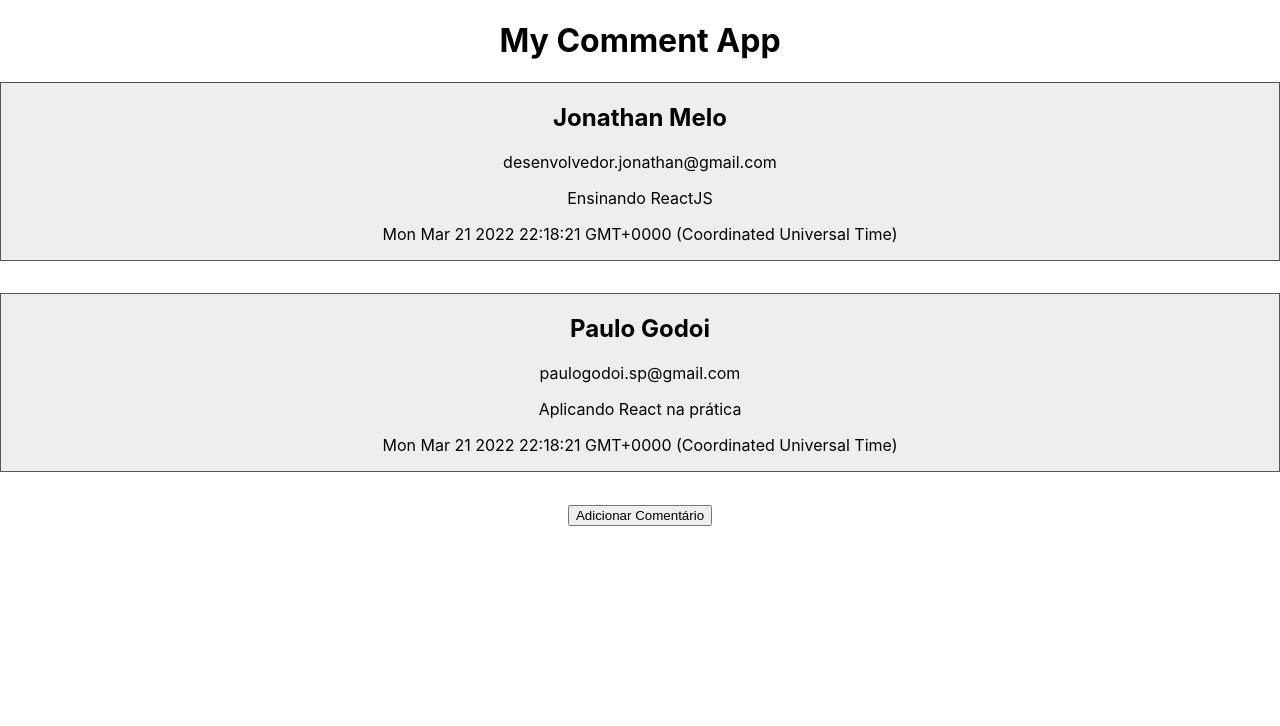
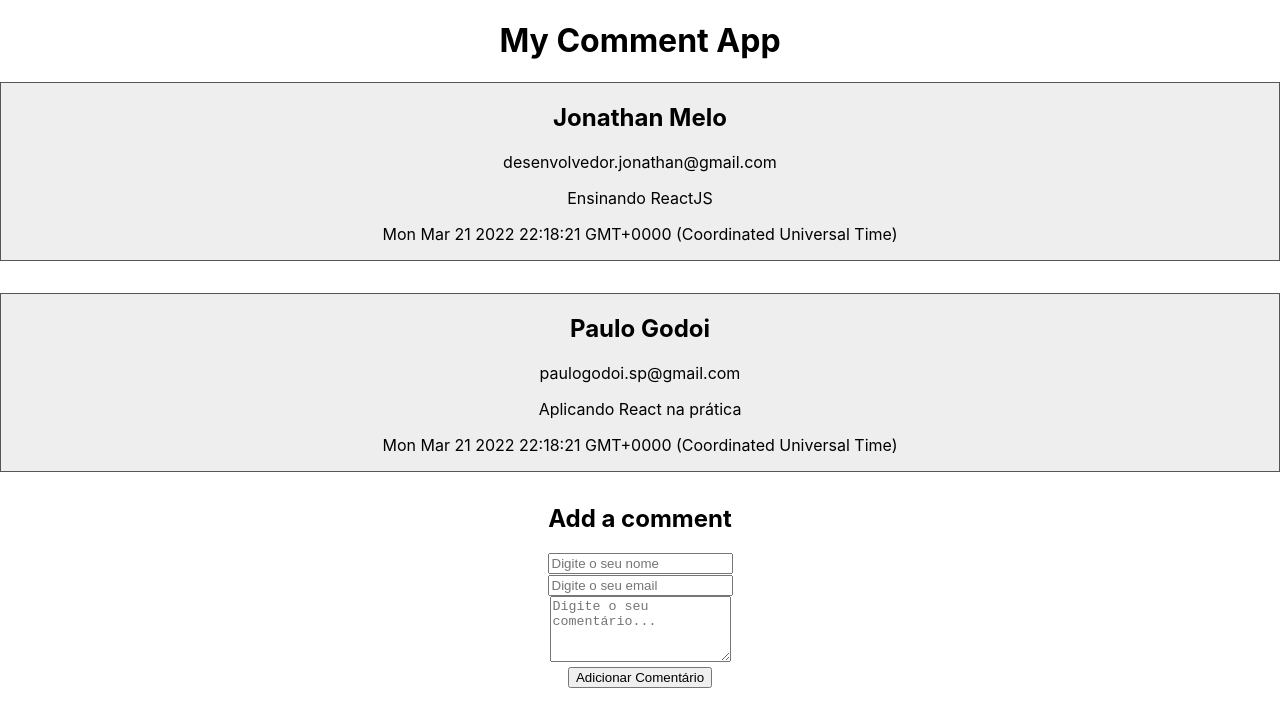
Before and after one commit to paulodegodoi/react-comment-app, a React (Create React App) app: page / in a window 1280 px wide. Shown: the top 726 px of the page. Built offline with nearby package versions, Linux system fonts and the light colour scheme.

Commit message:
Criado state para o formulário

```diff
--- a/src/App.js
+++ b/src/App.js
@@ -18,22 +18,40 @@ class App extends React.Component {
         date: new Date(),
         message: "Aplicando React na prática"
       }
-    ]
+    ],
+    form: {
+      name: '',
+      email: '',
+      message: ''
+    }
   }
 
-  addComment = () => {
-    const newComment = {
-      name: "Felipe Melo",
-      email: "felipe@gmail.com",
-      date: new Date(),
-      message: "Estou gostando do conteúdo!"
-    }
+  addComment = (event) => {
+
+    event.preventDefault()
+
+    const newComment = { ...this.state.form, date: new Date() }
 
     this.setState({
-      comments: [...this.state.comments, newComment]
+      comments: [...this.state.comments, newComment],
+      form: {
+        name: "",
+        email: "",
+        message: ""
+      }
     })
+  }
 
+  onFieldChanged = (event) => {
+
+    const newCommentForm = this.state.form
+    newCommentForm[event.target.name] = event.target.value
+
+    this.setState({
+      form: newCommentForm
+    })
   }
+
 
   render() {
     return (
@@ -50,7 +68,40 @@ class App extends React.Component {
             />
           )
         })}
-        <button onClick={this.addComment}>Adicionar Comentário</button>
+        <form onSubmit={this.addComment}>
+          <h2>Add a comment</h2>
+          <div>
+            <input
+              onChange={this.onFieldChanged}
+              value={this.state.form.name}
+              type="text"
+              name="name"
+              placeholder="Digite o seu nome"
+              required="required"
+            />
+          </div>
+          <div>
+            <input
+              onChange={this.onFieldChanged}
+              value={this.state.form.email}
+              type="email"
+              name="email"
+              placeholder="Digite o seu email"
+              required="required"
+            />
+          </div>
+          <div>
+            <textarea
+              onChange={this.onFieldChanged}
+              name="message"
+              rows="4"
+              placeholder="Digite o seu comentário..."
+              value={this.state.form.message}
+              required="required"
+            />
+          </div>
+          <button type="submit">Adicionar Comentário</button>
+        </form>
       </div>
     );
   }
```
